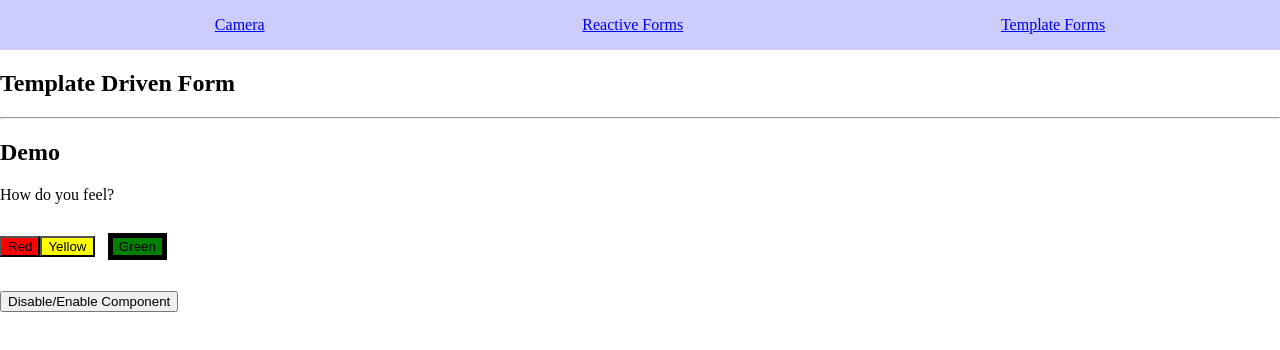
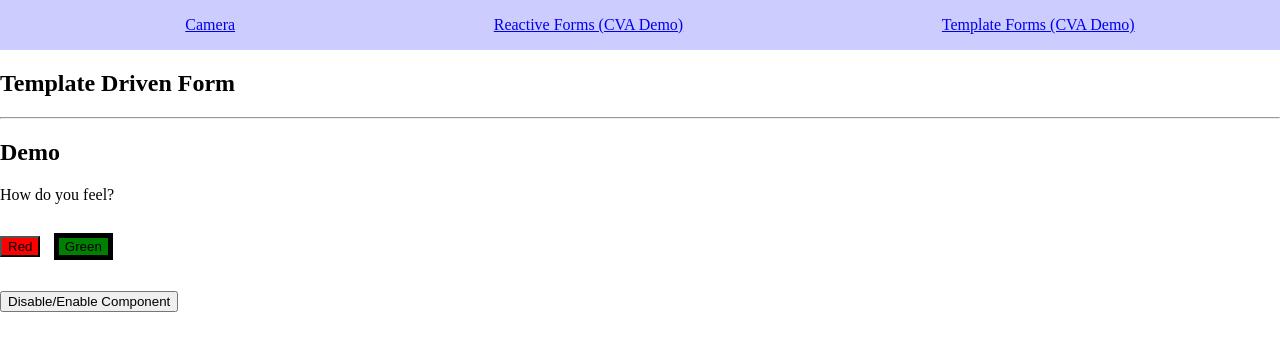
Before and after one commit to abimaelbarea/angularTutorials, an Angular app: page /template-forms in a window 1280 px wide. Shown: the top 350 px of the page. Built offline with nearby package versions, Linux system fonts and the light colour scheme.

Commit message:
feat(form): small improvements

```diff
--- a/src/app/app.component.html
+++ b/src/app/app.component.html
@@ -4,12 +4,12 @@
       <li><a routerLink="/camera" routerLinkActive="active">Camera</a></li>
       <li>
         <a routerLink="/reactive-forms" routerLinkActive="active"
-          >Reactive Forms</a
+          >Reactive Forms (CVA Demo)</a
         >
       </li>
       <li>
         <a routerLink="/template-forms" routerLinkActive="active"
-          >Template Forms</a
+          >Template Forms (CVA Demo)</a
         >
       </li>
     </ul>
--- a/src/app/shared/custom-component/custom-component.component.html
+++ b/src/app/shared/custom-component/custom-component.component.html
@@ -1,6 +1,6 @@
 <p>How do you feel?</p>
 
-<div *ngIf="!disable; else disabledTemplate">
+<ng-container *ngIf="!disable; else disabledTemplate">
   <button
     [ngClass]="{
       custom__button__red: true,
@@ -12,15 +12,6 @@
   </button>
   <button
     [ngClass]="{
-      custom__button__yellow: true,
-      'custom__button--selected': selected === moodRef.Yellow
-    }"
-    (click)="updateState(moodRef.Yellow)"
-  >
-    Yellow
-  </button>
-  <button
-    [ngClass]="{
       custom__button__green: true,
       'custom__button--selected': selected === moodRef.Green
     }"
@@ -28,7 +19,7 @@
   >
     Green
   </button>
-</div>
+</ng-container>
 
 <ng-template #disabledTemplate>
   <p>I'm disabled</p>
--- a/src/app/shared/custom-component/custom-component.component.scss
+++ b/src/app/shared/custom-component/custom-component.component.scss
@@ -1,9 +1,6 @@
 .custom__button {
   &__red {
     background-color: red;
-  }
-  &__yellow {
-    background-color: yellow;
   }
   &__green {
     background-color: green;
--- a/src/app/shared/custom-component/custom-component.component.ts
+++ b/src/app/shared/custom-component/custom-component.component.ts
@@ -3,7 +3,6 @@ import { ControlValueAccessor, NG_VALUE_ACCESSOR } from '@angular/forms';
 
 export enum Mood {
   Red = 'red',
-  Yellow = 'yellow',
   Green = 'green',
 }
 
@@ -12,6 +11,7 @@ export enum Mood {
   templateUrl: './custom-component.component.html',
   styleUrls: ['./custom-component.component.scss'],
   providers: [
+    // This part is very important to register the component as a ControlValueAccessor one
     {
       provide: NG_VALUE_ACCESSOR,
       useExisting: forwardRef(() => CustomComponentComponent),
@@ -22,15 +22,12 @@ export enum Mood {
 export class CustomComponentComponent implements ControlValueAccessor {
   /* Reference to the Enum to be used in the template */
   readonly moodRef = Mood;
-
   disable: boolean = false;
   selected: Mood = Mood.Green;
 
   updateState(selectedItem: Mood): void {
-    // Updating the internal state
-    this.selected = selectedItem;
-    // Invoke the onChange callback to 'publish' the new state
-    this.onChange(this.selected);
+    this.selected = selectedItem; // Updating internal state
+    this.onChange(this.selected); // 'publish' the new state
   }
 
   /***********************************************************************
@@ -40,18 +37,22 @@ export class CustomComponentComponent implements ControlValueAccessor {
   private onChange: any;
   private onTouch: any;
 
+  // Invoked by angular - update internal state
   writeValue(obj: any): void {
     this.selected = obj;
   }
 
+  // Invoked by angular - callback function for changes
   registerOnChange(fn: any): void {
     this.onChange = fn;
   }
 
+  // Invoked by angular - callback function for touch events
   registerOnTouched(fn: any): void {
     this.onTouch = fn;
   }
 
+  // Invoked by angular - update disabled state
   setDisabledState?(isDisabled: boolean): void {
     this.disable = isDisabled;
   }
```
